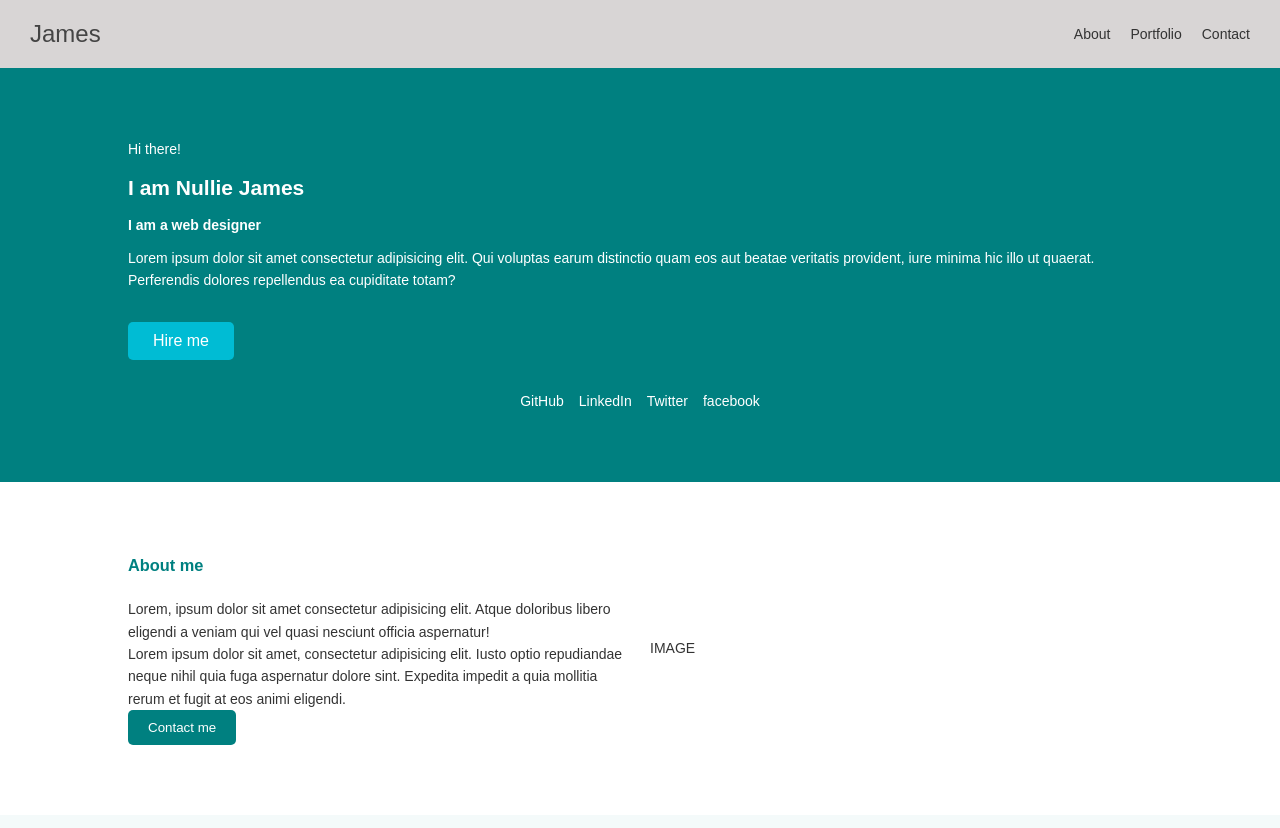
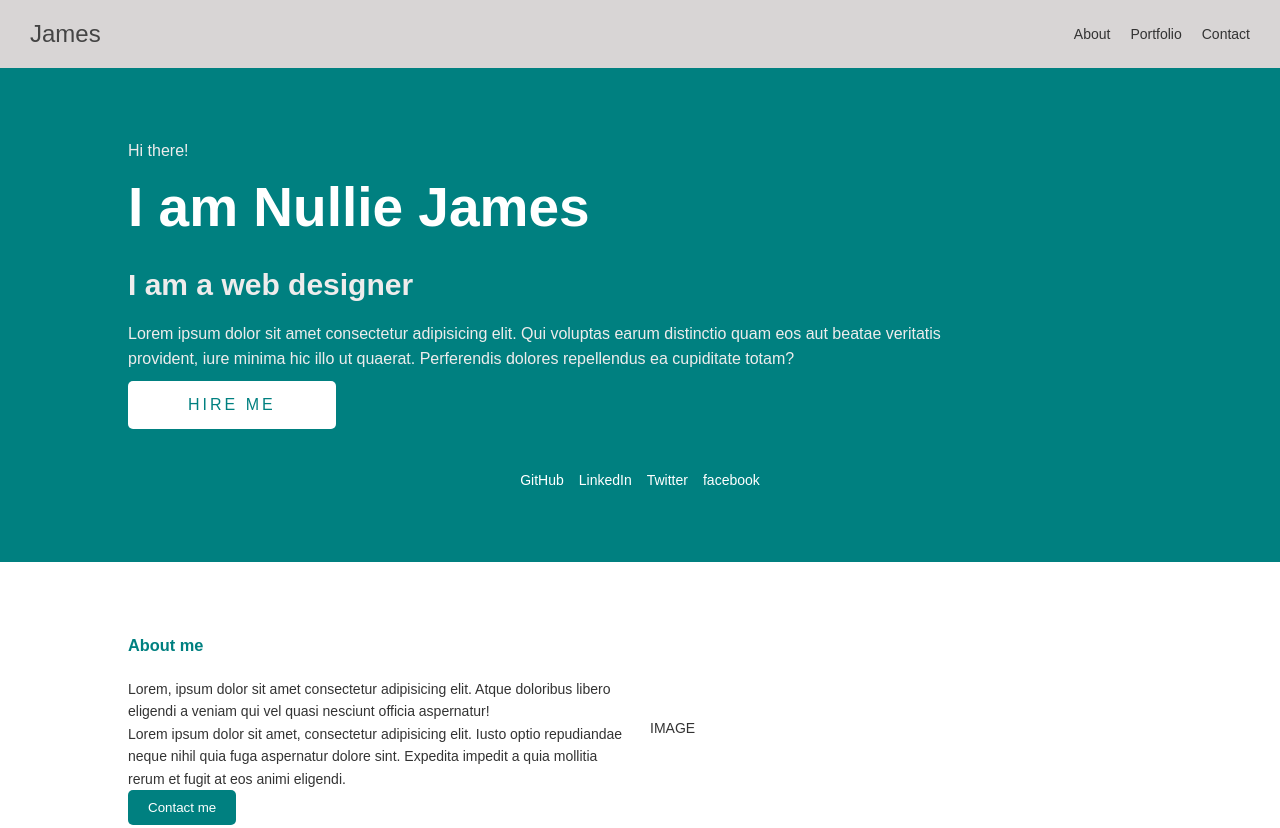
Before and after one commit to nulliejames/nulliejames-portfolio, a plain HTML site: page index.html in a window 1280 px wide. Shown: the top 828 px of the page. Drawn offline with Linux system fonts and the light colour scheme.

Commit message:
style the hero section

```diff
--- a/css/style.css
+++ b/css/style.css
@@ -72,26 +72,42 @@ section {
   color: white;
 }
 
-#hero h1,
-#hero h4,
+#hero h1 {
+  font-size: 55px;
+  color: #fff;
+  margin-bottom: 10px;
+
+}
+#hero h4 {
+  color: #eeecec;
+  font-size: 30px;
+  font-weight: 500px;
+  margin-bottom: 12px;
+}
 #hero p {
-  margin-bottom: 10px;
+  color: #eeecec;
+  font-size: 16px;
+  line-height: 25px;
+  width: 850px;
+
+
 }
 
 #hero button {
-  margin-top: 20px;
-  padding: 10px 25px;
-  font-size: 1rem;
-  background-color: #00bcd4;
+  margin: 10px 0;
+  padding: 15px 60px;
+  font-size: 16px;
+  background-color: #fff;
   border: none;
-  color: white;
+  color: teal;
   cursor: pointer;
   border-radius: 5px;
-  transition: background 0.3s ease;
+  text-transform: uppercase;
+  letter-spacing: 3px;
 }
 
 #hero button:hover {
-  background-color: #0097a7;
+  background-color: #eeeded;
 }
 
 #hero .socials-wrapper ul {
```
